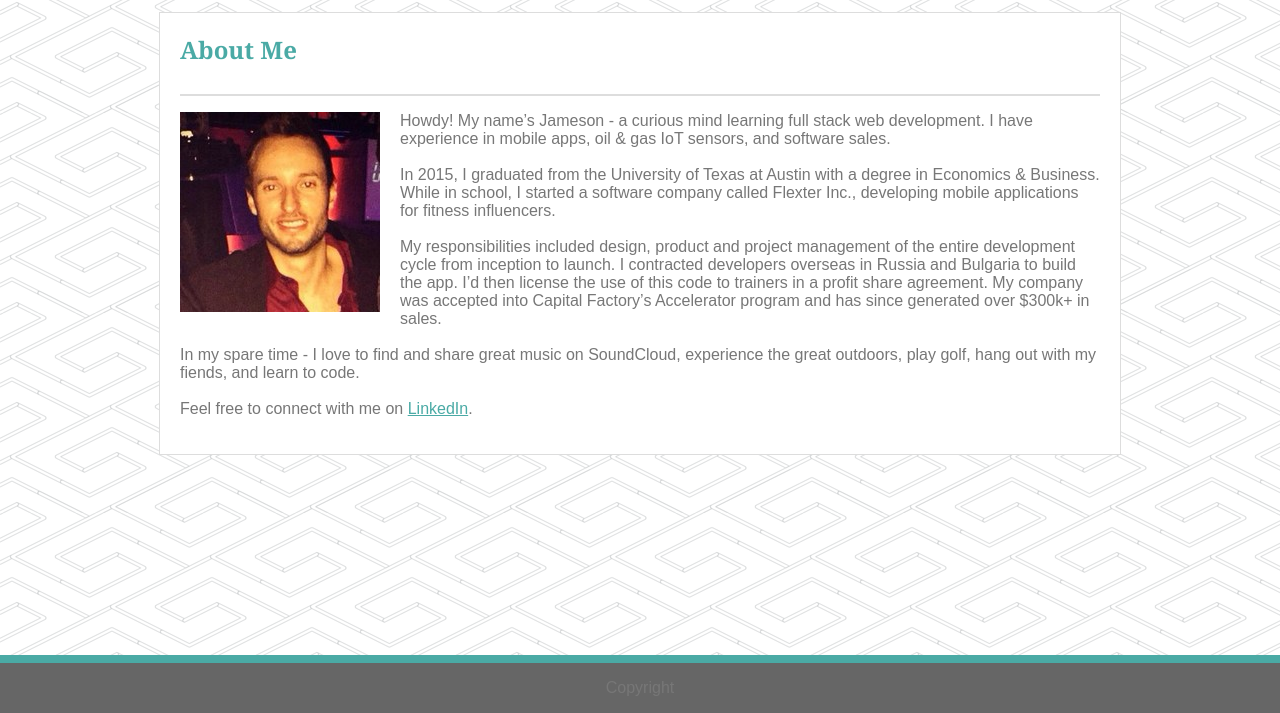
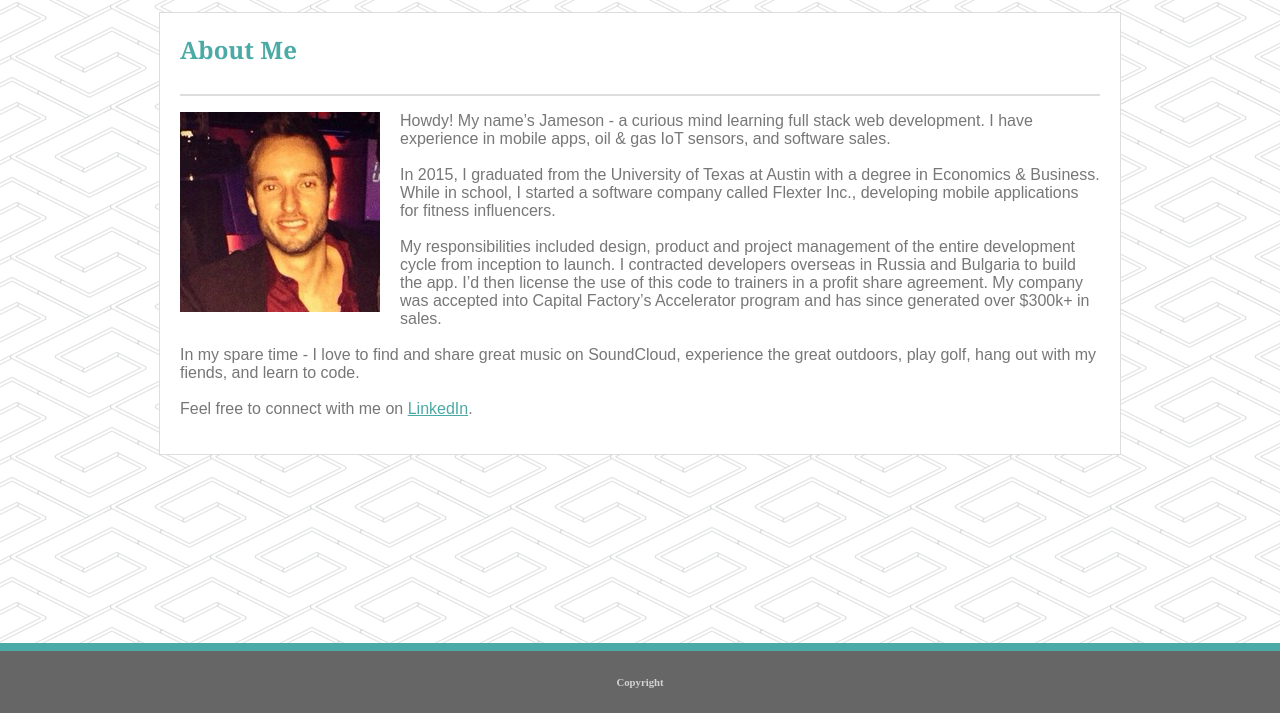
Before and after one commit to JamesonC/Basic-Portfolio, a plain HTML site: page index.html in a window 1280 px wide. Shown: the part 87-800 px from the top of the page. Drawn offline with Linux system fonts and the light colour scheme.

Commit message:
updated footer with h6 tag

```diff
--- a/assets/css/contact.css
+++ b/assets/css/contact.css
@@ -83,7 +83,7 @@ footer {
     width: 100%;
     background-color: #666666;
     text-align: center;
-    color: white;
+    color: lightgrey;
     border-top: 8px solid #4aaaa5;
 }
 
--- a/assets/css/portfolio.css
+++ b/assets/css/portfolio.css
@@ -108,6 +108,6 @@ footer {
     width: 100%;
     background-color: #666666;
     text-align: center;
-    color: white;
+    color: lightgrey;
     border-top: 8px solid #4aaaa5;
 }
--- a/assets/css/style.css
+++ b/assets/css/style.css
@@ -100,6 +100,6 @@ footer {
     width: 100%;
     background-color: #666666;
     text-align: center;
-    color: white;
+    color: lightgrey;
     border-top: 8px solid #4aaaa5;
 }
--- a/index.html
+++ b/index.html
@@ -54,7 +54,7 @@
     </section>
 
     <footer>
-        <p>Copyright</p>
+        <h6>Copyright</h6>
     </footer>
 
 </body>
```
Also changed, not shown: contact.html (+1 -1 lines), portfolio.html (+1 -1 lines).
